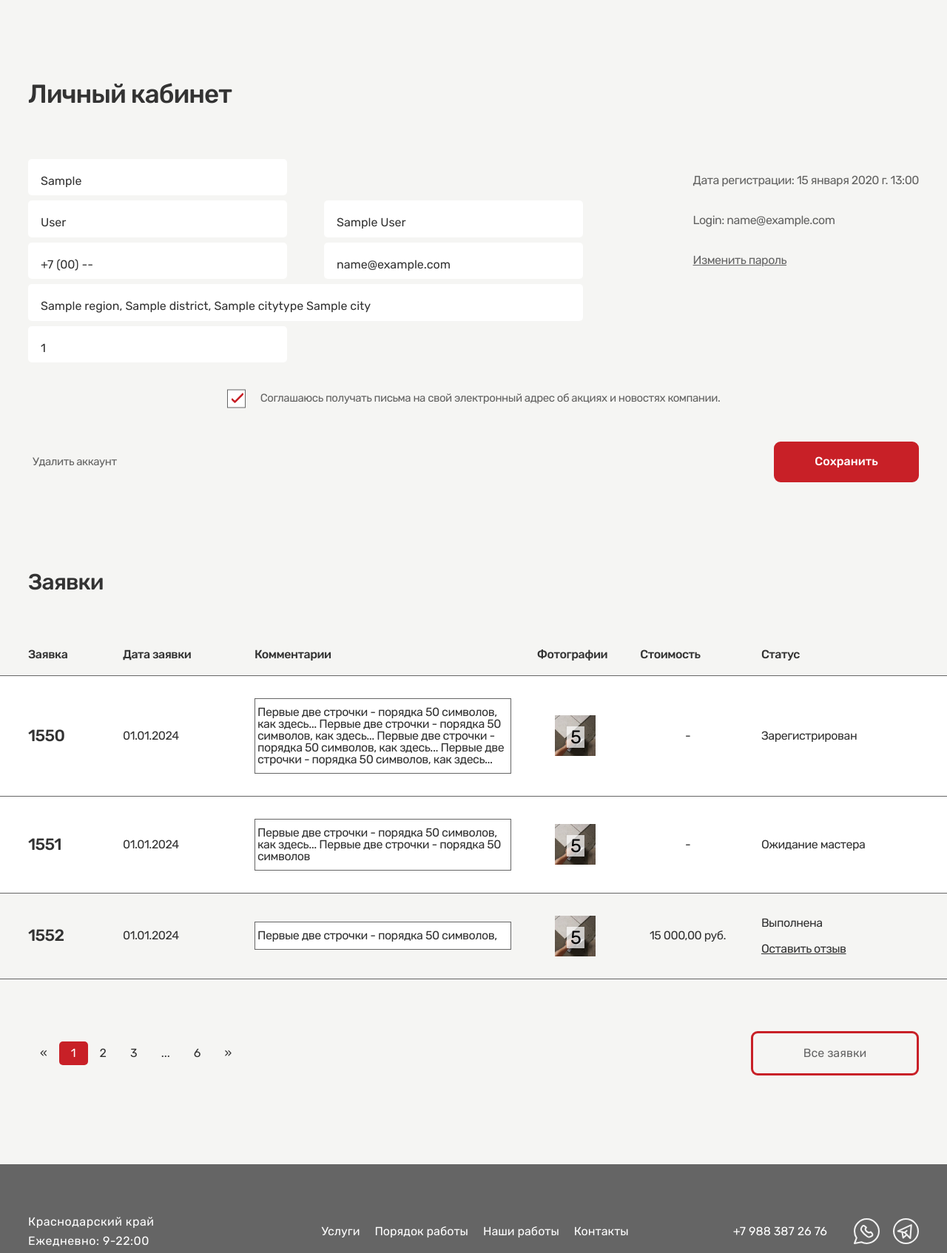
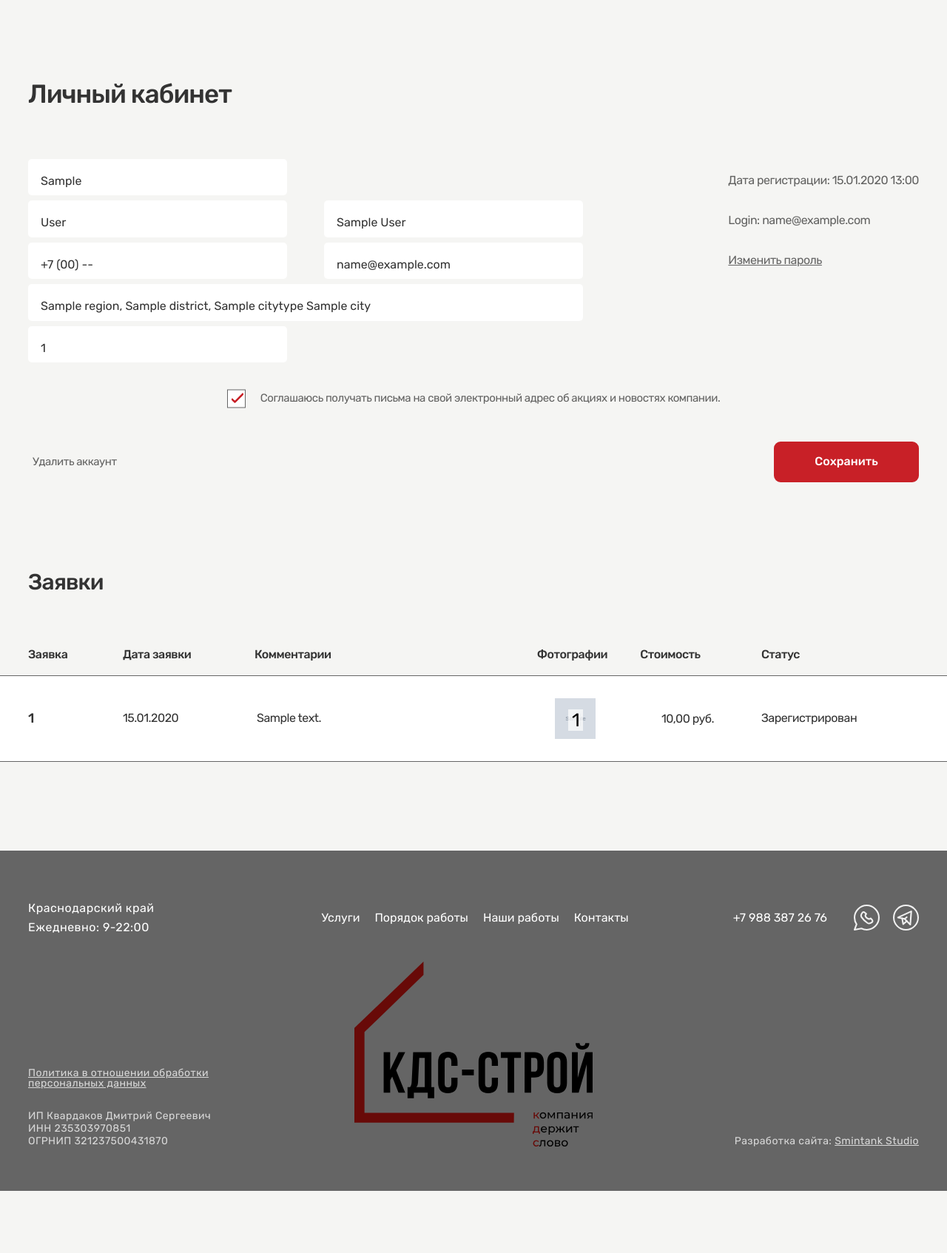
Before and after one commit to smintank/kds-stroy, a Django app: page /profile/ in a window 1280 px wide. Shown: the part 83-1777 px from the top of the page at 74% size. After the commit the page ends 1693 px from the top, so only its background shows below. Run offline with Django 5.2, Linux system fonts and the light colour scheme; a user stored in the database is signed in; tables that the repository leaves empty hold one stand-in row (values such as "Sample post"); grey boxes marked "Sample" are stand-in pictures; parts of the project's set-up code (start-up, migrations or seed data) failed here and were passed over; some libraries are stand-ins or nearby versions.

Commit message:
Add orders list in profile page

```diff
--- a/backend/static/css/account-Q46edEp1.css
+++ b/backend/static/css/account-Q46edEp1.css
@@ -264,7 +264,7 @@
 }
 .applications__list-item-id {
   font-weight: 500;
-  font-size: 22px;
+  font-size: 18px;
   letter-spacing: -0.03em;
 }
 .applications__list-item-date {
@@ -275,7 +275,7 @@
   max-height: 200px;
   overflow-y: scroll;
   letter-spacing: -0.03em;
-  border: 1px solid #656565;
+  /*border: 1px solid #656565;*/
   padding: 10px 3px;
   background-color: #fff;
 }
@@ -292,6 +292,13 @@
   transform: translateX(-50%);
   padding: 2px 5px;
   background-color: rgba(255, 255, 255, 0.7);
+}
+.applications__list-item-photos-empty {
+  /*letter-spacing: -0.03em;*/
+  /*position: absolute;*/
+  /*top: 15px;*/
+  /*left: 50%;*/
+  /*line-height: 25px;*/
 }
 .applications__list-item-photo {
   display: block;
@@ -323,6 +330,7 @@
 .applications__list-item-price {
   letter-spacing: -0.03em;
   text-align: center;
+  line-height: 25px;
 }
 .applications__list-item-status {
   letter-spacing: -0.03em;
@@ -371,6 +379,11 @@
 .applications__button:hover {
   background-color: #c82027;
   color: #fff;
+}
+.applications__empty-list {
+    margin-top: 30px;
+    font-size: 18px;
+    text-align: center;
 }
 @media (max-width: 1023px) {
   .applications {
--- a/backend/templates/account/account.html
+++ b/backend/templates/account/account.html
@@ -13,7 +13,7 @@
             <h2 class="account__title">Личный кабинет</h2>
             <form method="post" action="{% url 'users:profile' %}" class="account__form" id="accountForm" enctype="multipart/form-data">
                 <div class="account__data">
-                    <p class="account__data-text account__data-text--date">Дата регистрации: {{ profile.date_joined }}</p>
+                    <p class="account__data-text account__data-text--date">Дата регистрации: {{ profile.date_joined|date:"d.m.Y H:i" }}</p>
                     <p class="account__data-text">Login: {{ profile }}</p>
                     <a class="account__data-link" href="{% url 'password_change' %}">Изменить пароль</a>
                 </div>
@@ -61,112 +61,54 @@
             </div>
         </div>
         <ul class="applications__list">
-            <li class="applications__list-item applications__list-item--open">
+            {% for order in orders %}
+                <li class="applications__list-item">
                     <div class="applications__list-item-container container">
-                    <div class="applications__list-item-id">1550</div>
-                    <div class="applications__list-item-date">01.01.2024</div>
-                    <div class="applications__list-item-description">
-                        Первые две строчки - порядка 50 символов, как здесь...
-                        Первые две строчки - порядка 50 символов, как здесь...
-                        Первые две строчки - порядка 50 символов, как здесь...
-                        Первые две строчки - порядка 50 символов, как здесь...
-                    </div>
+                        <div class="applications__list-item-id">{{ order.order_id }}</div>
+                        <div class="applications__list-item-date">{{ order.created_at|date:"d.m.Y" }}</div>
+                        <div class="applications__list-item-description">{{ order.comment|default:"Нет комментария" }}</div>
                         <div class="applications__list-item-photos">
                         <ul class="applications__list-item-photos-list">
+                            {% for photo in order.photos %}
                                 <li class="applications__list-item-photo">
-                                <a href="{% static 'img/decoration-DJa75fdA.jpg' %}" data-fancybox="application-1">
-                                    <span class="applications__list-item-photos-count">5</span>
-                                    <img src="{% static 'img/decoration-DJa75fdA.jpg' %}" alt="изображение слайда">
+                                    <a href="{{ photo.photo.url }}" data-fancybox="application-{{ forloop.parentloop.counter }}">
+                                        <img src="{{ photo.photo.url }}" alt="изображение слайда">
                                     </a>
                                 </li>
-                            <li class="applications__list-item-photo">
-                                <a href="{% static 'img/decoration-DJa75fdA.jpg' %}" data-fancybox="application-1">
-                                    <img src="{% static 'img/decoration-DJa75fdA.jpg' %}" alt="изображение слайда">
-                                </a>
-                            </li>
+                            {% endfor %}
+                            {% if order.photos|length == 0 %}
+                                <span class="applications__list-item-photos-empty">Нет фото</span>
+                            {% else %}
+                                <span class="applications__list-item-photos-count">{{ order.photos|length }}</span>
+                            {% endif %}
                         </ul>
                     </div>
-                    <div class="applications__list-item-price">-</div>
-                    <div class="applications__list-item-status">
-                        Зарегистрирован
-                        <a class="applications__list-item-status-link" href="#">Оставить отзыв</a>
+                        <div class="applications__list-item-price">{% if order.final_cost != 0 %}{{ order.final_cost|floatformat:"2" }} руб.{% if order.discount != 0 %}<br>Скидка {{ order.discount }}%{% endif %}{% else %}-{% endif %}</div>
+                        <div class="applications__list-item-status">{{ order.status }}
+{#                            <a class="applications__list-item-status-link" href="#">Оставить отзыв</a>#}
                         </div>
                     </div>
                 </li>
-            <li class="applications__list-item">
-                <div class="applications__list-item-container container">
-                    <div class="applications__list-item-id">1551</div>
-                    <div class="applications__list-item-date">01.01.2024</div>
-                    <div class="applications__list-item-description">
-                        Первые две строчки - порядка 50 символов, как здесь...
-                        Первые две строчки - порядка 50 символов
+            {% empty %}
+                <div class="container">
+                    <div class="applications__empty-list">Нет заказов</div>
                 </div>
-                    <div class="applications__list-item-photos">
-                        <ul class="applications__list-item-photos-list">
-                            <li class="applications__list-item-photo">
-                                <a href="{% static 'img/decoration-DJa75fdA.jpg' %}" data-fancybox="application-2">
-                                    <span class="applications__list-item-photos-count">5</span>
-                                    <img src="{% static 'img/decoration-DJa75fdA.jpg' %}" alt="изображение слайда">
-                                </a>
-                            </li>
-                            <li class="applications__list-item-photo">
-                                <a href="{% static 'img/decoration-DJa75fdA.jpg' %}" data-fancybox="application-2">
-                                    <img src="{% static 'img/decoration-DJa75fdA.jpg' %}" alt="изображение слайда">
-                                </a>
-                            </li>
+            {% endfor %}
         </ul>
-                    </div>
-                    <div class="applications__list-item-price">-</div>
-                    <div class="applications__list-item-status">
-                        Ожидание мастера
-                        <a class="applications__list-item-status-link" href="#">Оставить отзыв</a>
-                    </div>
-                </div>
-            </li>
-            <li class="applications__list-item applications__list-item--completed">
-                <div class="applications__list-item-container container">
-                    <div class="applications__list-item-id">1552</div>
-                    <div class="applications__list-item-date">01.01.2024</div>
-                    <div class="applications__list-item-description">
-                        Первые две строчки - порядка 50 символов,
-                    </div>
-                    <div class="applications__list-item-photos">
-                        <ul class="applications__list-item-photos-list">
-                            <li class="applications__list-item-photo">
-                                <a href=".{% static 'img/decoration-DJa75fdA.jpg' %}" data-fancybox="application-3">
-                                    <span class="applications__list-item-photos-count">5</span>
-                                    <img src="{% static 'img/decoration-DJa75fdA.jpg' %}" alt="изображение слайда">
-                                </a>
-                            </li>
-                            <li class="applications__list-item-photo">
-                                <a href="{% static 'img/decoration-DJa75fdA.jpg' %}" data-fancybox="application-3">
-                                    <img src="{% static 'img/decoration-DJa75fdA.jpg' %}" alt="изображение слайда">
-                                </a>
-                            </li>
-                        </ul>
-                    </div>
-                    <div class="applications__list-item-price">15 000,00 руб.</div>
-                    <div class="applications__list-item-status applications__list-item-status--completed">
-                        Выполнена
-                        <a class="applications__list-item-status-link" href="#">Оставить отзыв</a>
-                    </div>
-                </div>
-            </li>
-        </ul>
-        <div class="applications__bottom">
-            <div class="applications__bottom-container container">
-                <div class="applications__pagination">
-                    <a class="applications__pagination__item" href="#">&laquo;</a>
-                    <a class="applications__pagination__item applications__pagination__item--active" href="#">1 </a>
-                    <a class="applications__pagination__item" href="#">2</a>
-                    <a class="applications__pagination__item" href="#">3</a>
-                    <span class="applications__pagination__item">...</span>
-                    <a class="applications__pagination__item" href="#">6</a>
-                    <a class="applications__pagination__item" href="#">&raquo;</a>
-                </div>
-                <button class="applications__button button">Все заявки</button>
-            </div>
-        </div>
+{#        <div class="applications__bottom">#}
+{#            <div class="applications__bottom-container container">#}
+{#                <div class="applications__pagination">#}
+{#                    <a class="applications__pagination__item" href="#">&laquo;</a>#}
+{#                    <a class="applications__pagination__item applications__pagination__item--active" href="#">1 </a>#}
+{#                    <a class="applications__pagination__item" href="#">2</a>#}
+{#                    <a class="applications__pagination__item" href="#">3</a>#}
+{#                    <span class="applications__pagination__item">...</span>#}
+{#                    <a class="applications__pagination__item" href="#">6</a>#}
+{#                    <a class="applications__pagination__item" href="#">&raquo;</a>#}
+{#                </div>#}
+{#                <button class="applications__button button">Все заявки</button>#}
+{#            </div>#}
+{#        </div>#}
     </section>
 </main>
 {% endblock %}
```
Lines whose indentation alone changed are shown as unchanged.
